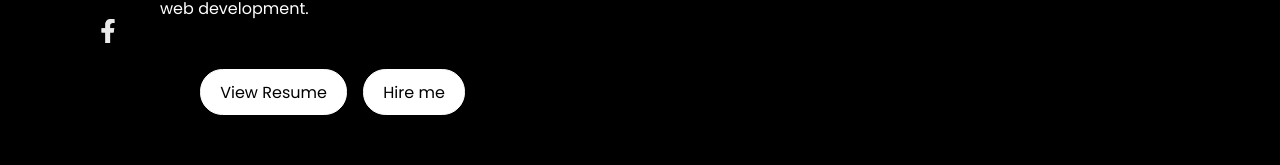
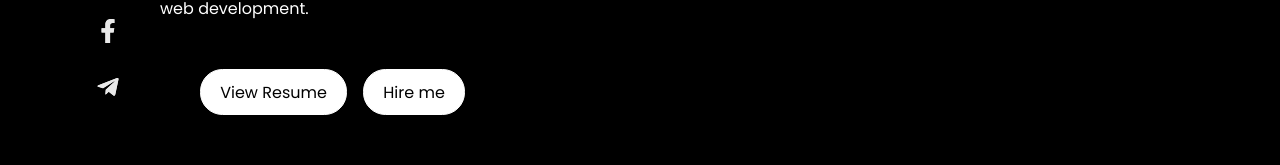
Before and after one commit to dagimgetaw/portfolio_2, a React (Vite) app: page / in a window 1280 px wide. Shown: the part 349-514 px from the top of the page. Built offline with nearby package versions, Linux system fonts and the light colour scheme.

Commit message:
add links

```diff
--- a/src/Component/Link/Links.jsx
+++ b/src/Component/Link/Links.jsx
@@ -3,9 +3,11 @@ import {
   FaLinkedin,
   FaGithub,
   FaFacebookF,
+  FaTelegramPlane,
   FaMoon,
   FaSun,
 } from "react-icons/fa";
+import { Link } from "react-router-dom";
 
 // eslint-disable-next-line react/prop-types
 const Links = ({ color, setColor }) => {
@@ -16,15 +18,29 @@ const Links = ({ color, setColor }) => {
   return (
     <div className="link">
       <div className="social">
+        <Link to={"https://www.linkedin.com/in/dagimgetaw/"} target="_blank">
           <FaLinkedin
             className={color ? "social_media black" : "social_media light"}
           />
+        </Link>
+        <Link to={"https://github.com/dagimgetaw"} target="_blank">
           <FaGithub
             className={color ? "social_media black" : "social_media light"}
           />
+        </Link>
+        <Link
+          to={"https://www.facebook.com/profile.php?id=61563046480092"}
+          target="_blank"
+        >
           <FaFacebookF
             className={color ? "social_media black" : "social_media light"}
           />
+        </Link>
+        <Link to={"tg://resolve?domain=dagim1122"} target="_blank">
+          <FaTelegramPlane
+            className={color ? "social_media black" : "social_media light"}
+          />
+        </Link>
       </div>
       <div className="color">
         {color ? (
```
Lines whose indentation alone changed are shown as unchanged.
